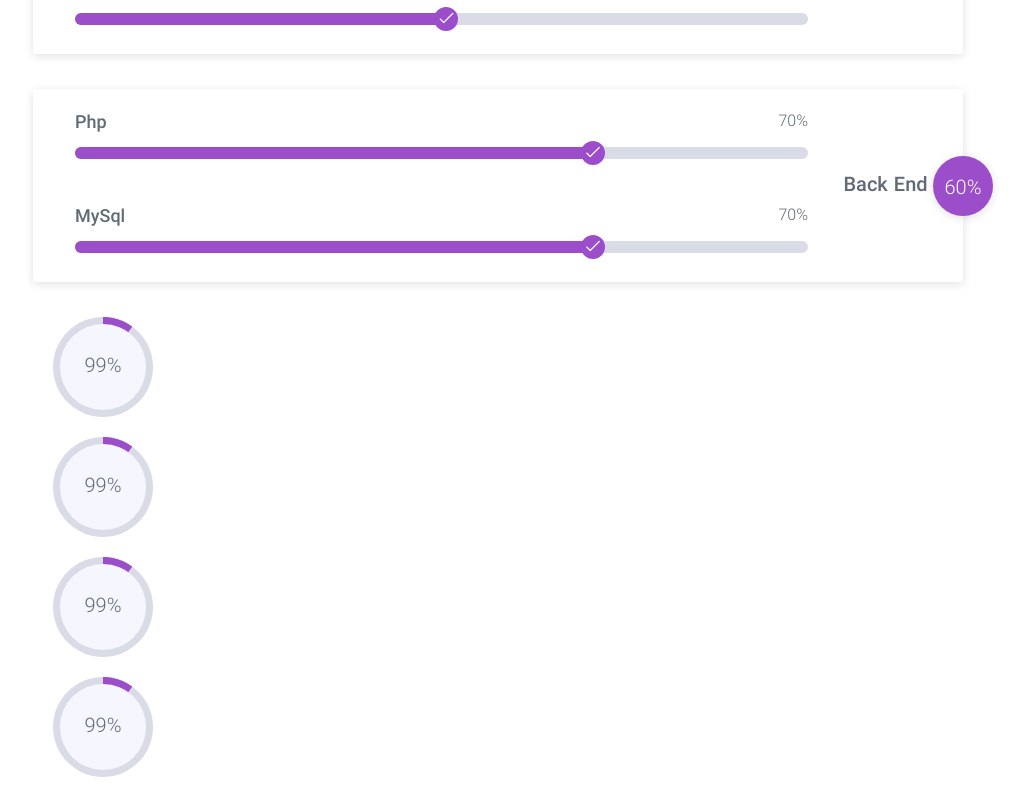
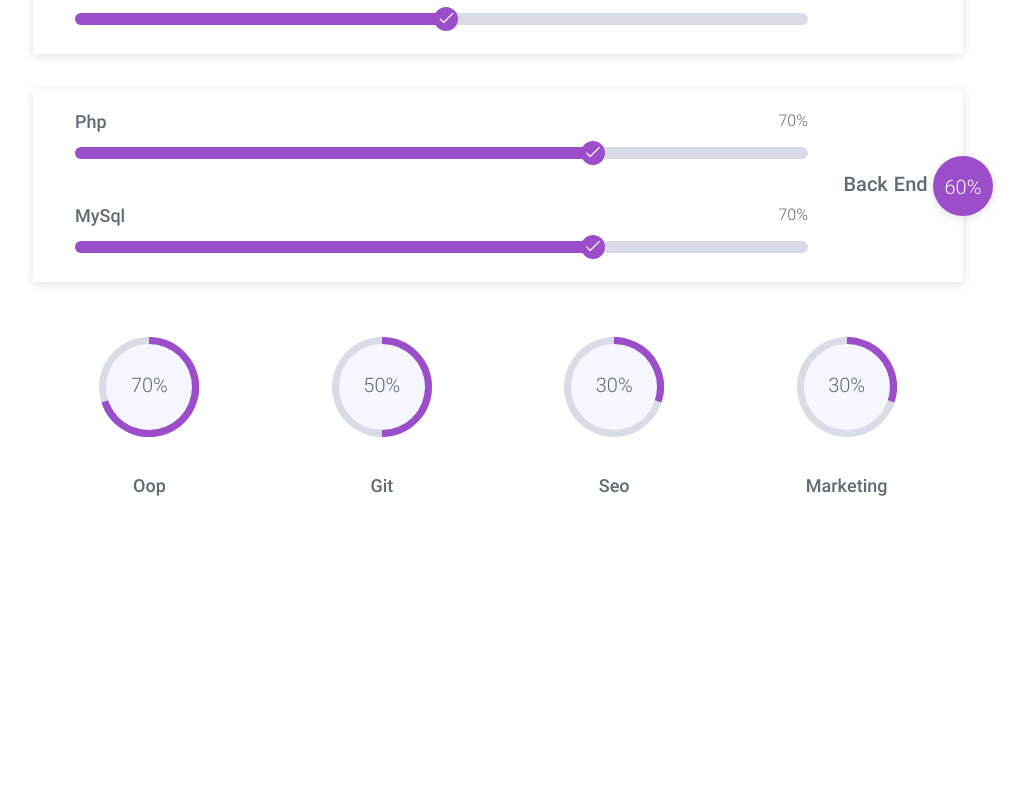
Before and after one commit to nerdpanda-ir/NerdPanda.Me, a React (Create React App) app: page / in a window 1280 px wide. Shown: the part 2531-3328 px from the top of the page, without its empty margins (127-1152 px from the left). After the commit the page ends 3068 px from the top, so only its background shows below. Built offline with nearby package versions, Linux system fonts and the light colour scheme.

Commit message:
[file]{CircleProgress.js}=> get data in the React context Api

```diff
--- a/src/components/items/CircleProgress/CircleProgress.js
+++ b/src/components/items/CircleProgress/CircleProgress.js
@@ -1,5 +1,7 @@
 /*====  Import Script   ====*/
     import React from "react";
+    import GraySmall from "../Title/GraySmall/GraySmall";
+    import {GlobalContextConsumer} from "../../GlobalContext/GlobalContext";
 /*====  Import Script   ====*/
 
 /*====  Import Style   ====*/
@@ -10,13 +12,33 @@ export default class CircleProgress extends React.Component{
             let result =
                 (
                     <React.Fragment>
-                        <div className="progress-circle  p10 ">
-                            <span>99%</span>
-                            <div className="left-half-clipper">
-                                <div className="first50-bar"></div>
-                                <div className="value-bar"></div>
-                            </div>
-                        </div>
+                        <GlobalContextConsumer>
+                            {
+                                value =>
+                                {
+                                    let precent = value.precent.replace('%','');
+                                    precent = precent+' '+((precent>50) ? 'over50' : '');
+                                    let result =
+                                        (
+                                            <React.Fragment>
+                                                <section className='circleProgress  col-2 disIB'>
+                                                    <div className={"margCenter progress-circle  p"+precent}>
+                                                        <span>{value.precent}</span>
+                                                        <div className="left-half-clipper">
+                                                            <div className="first50-bar"></div>
+                                                            <div className="value-bar"></div>
+                                                        </div>
+                                                        <GraySmall tagName='h4' className='posAb circleProgressTitle col-12 t100'> {value.title}</GraySmall>
+                                                    </div>
+                                                </section>
+                                            </React.Fragment>
+                                        );
+                                    return result;
+
+                                }
+                            }
+                        </GlobalContextConsumer>
+
                     </React.Fragment>
                 );
             return result;
```
